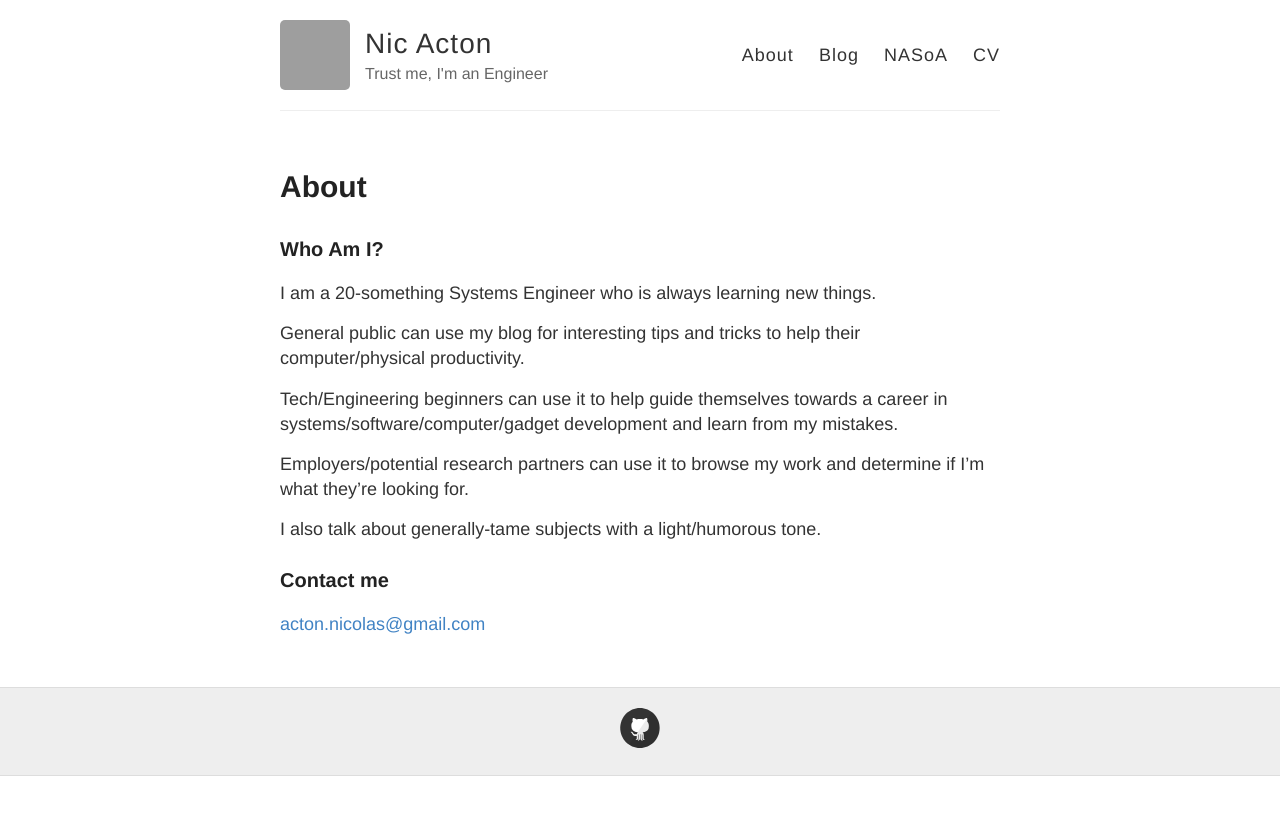
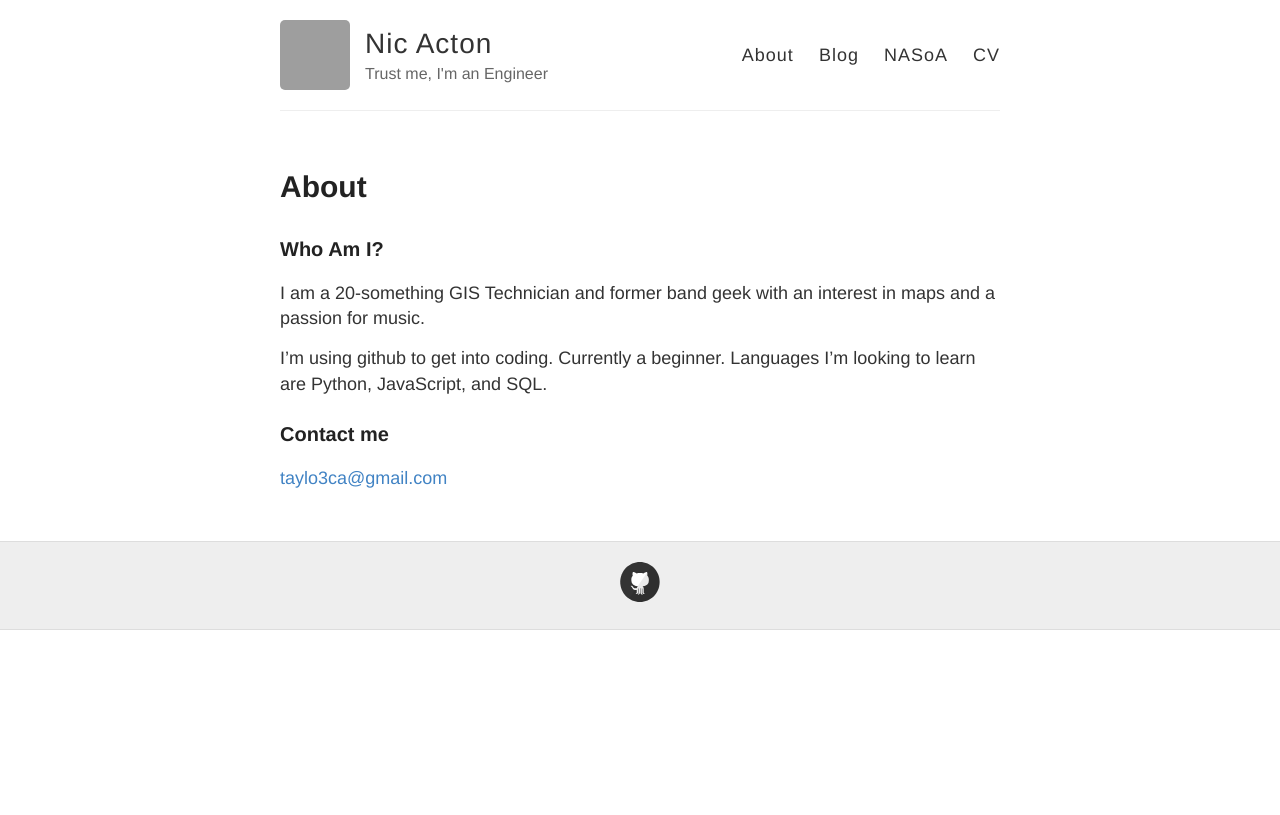
Before and after one commit to chasemix/chasemix.github.io, a Jekyll site: the page built from about.md, in a window 1280 px wide. Shown: the top 815 px of the page. Built offline with Jekyll 4.4.1, drawn with Linux system fonts in a browser that asks for light colours; grey boxes are pictures that could not be loaded.

Commit message:
Update about.md

```diff
--- a/about.md
+++ b/about.md
@@ -5,16 +5,14 @@ permalink: /about/
 ---
 
 ### Who Am I?
-I am a 20-something Systems Engineer who is always learning new things.
+I am a 20-something GIS Technician and former band geek with an interest in maps and a passion for music.
 
-General public can use my blog for interesting tips and tricks to help their computer/physical productivity.
+I'm using github to get into coding. Currently a beginner. Languages I'm looking to learn are Python, JavaScript, and SQL.
 
-Tech/Engineering beginners can use it to help guide themselves towards a career in systems/software/computer/gadget development and learn from my mistakes.
 
-Employers/potential research partners can use it to browse my work and determine if I'm what they're looking for.
 
-I also talk about generally-tame subjects with a light/humorous tone.
+
 
 ### Contact me
 
-[acton.nicolas@gmail.com](mailto:acton.nicolas@gmail.com)
+[taylo3ca@gmail.com](mailto:taylo3ca@gmail.com)
```
